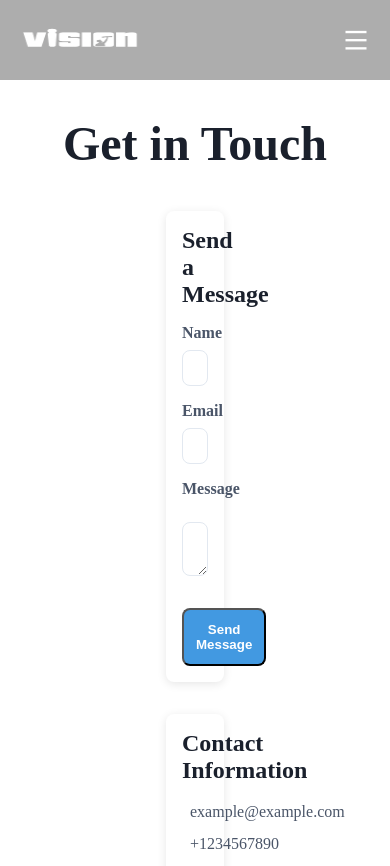
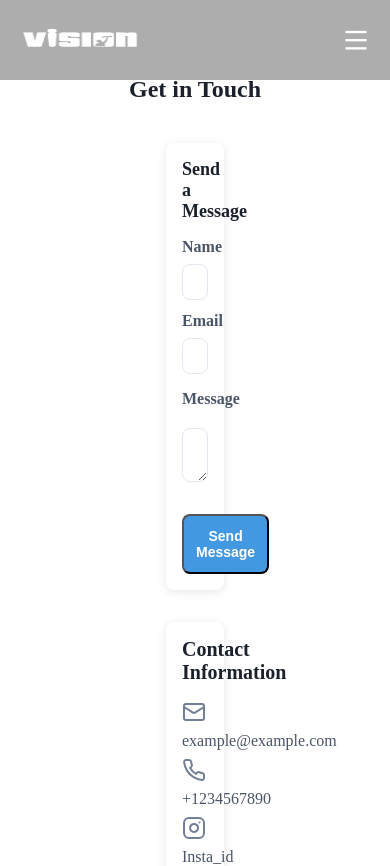
Before and after one commit to harshivkrishna/vision-club, a React (Vite) app in the folder vision/: page /contact in a window 390 px wide. Shown: the top 866 px of the page. Built offline with nearby package versions, Linux system fonts and the light colour scheme.

Commit message:
modified:   vision/src/components/contact.css

```diff
--- a/vision/src/components/contact.css
+++ b/vision/src/components/contact.css
@@ -5,7 +5,7 @@
   }
 
   .contact-title {
-    font-size: 3.0rem;
+    font-size: 3rem;
     font-weight: bold;
     color: #1a202c;
     margin-bottom: 40px;
@@ -19,7 +19,7 @@
     flex-direction: column;
     gap: 2rem;
     margin-right: 150px;
-    margin-left: 150px;
+    margin-left: 150px
   }
 
   .contact-form-container,
@@ -123,3 +123,65 @@
   .contact-address {
     color: #4a5568;
   }
+
+  /* Responsive Design */
+  @media (min-width: 768px) {
+    .contact-container {
+      flex-direction: column;
+      gap: 2rem;
+      margin-right: 150px;
+      margin-left: 150px
+    }
+
+    .contact-form-container,
+    .contact-info {
+      flex: 1;
+    }
+
+    .contact-title {
+      font-size: 2.5rem;
+      margin-top: 80px;
+    }
+
+    .contact-form-title {
+      font-size: 1.25rem;
+    }
+  }
+
+  @media (max-width: 767px) {
+    .contact-title {
+      font-size: 1.5rem;
+      margin-top: 60px;
+      margin-right: 0;
+      margin-left: 0;
+    }
+
+    .contact-form-title {
+      font-size: 1.125rem;
+    }
+
+    .form-group {
+      gap: 0.75rem;
+    }
+
+    .form-input {
+      font-size: 0.875rem;
+    }
+
+    .form-button {
+      font-size: 0.875rem;
+    }
+
+    .contact-card-title {
+      font-size: 1.25rem;
+    }
+
+    .contact-list-item {
+      flex-direction: column;
+      align-items: flex-start;
+    }
+
+    .contact-icon {
+      margin-bottom: 0.5rem;
+    }
+  }
```
